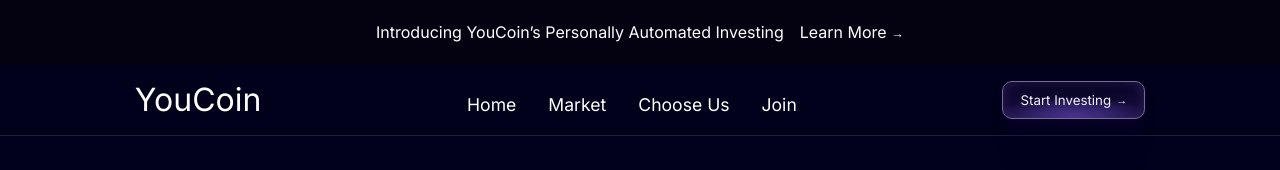
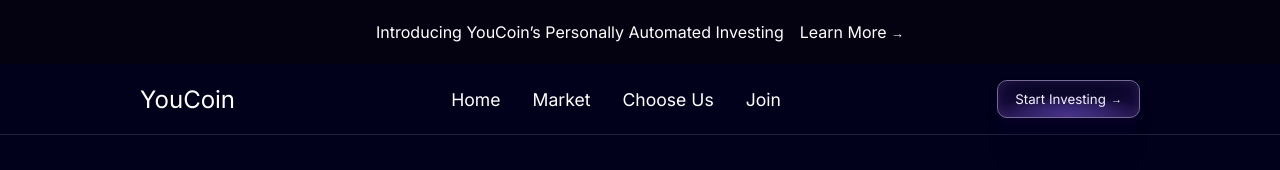
Before and after one commit to HeryRuiz/YouCoin-CryptoMarket, a React (Vite) app: page / in a window 1280 px wide. Shown: the top 170 px of the page. Built offline with nearby package versions, Linux system fonts and the light colour scheme; no server answers.

Commit message:
finished new nav

```diff
--- a/src/components/Nav.jsx
+++ b/src/components/Nav.jsx
@@ -15,7 +15,7 @@ function Nav() {
     sectionElement.scrollIntoView({ behavior: "smooth" });
   }
   const setArrowStyle = (arrow) => () => {
-    document.querySelector(`.${arrow}`).style.left = "5px";
+    document.querySelector(`.${arrow}`).style.left = "3px";
   };
   const resetArrowStyle = (arrow) => () => {
     document.querySelector(`.${arrow}`).style.left = "0px";
--- a/src/styles/Nav.css
+++ b/src/styles/Nav.css
@@ -16,12 +16,12 @@
     display: none;
   }
 }
-.nav__intro__learnmore{
+.nav__intro__learnmore {
   margin-left: 1rem;
   cursor: pointer;
 }
 .nav__intro__arrow {
-  font-size: .8rem;
+  font-size: 0.8rem;
   cursor: pointer;
   position: relative;
   left: 0;
@@ -48,19 +48,24 @@
 
 .navbar p {
   cursor: pointer;
-  font-size: 2rem;
+  font-size: 1.5rem;
 }
 
 .navbar ul {
   display: flex;
   gap: 2rem;
   list-style: none;
-
+  justify-content: center;
+  align-items: center;
   @media (max-width: 850px) {
     display: none;
   }
 }
-
+.navbar ul li{
+  display: flex;
+  align-items: center;
+  justify-content: center;
+}
 .navbar ul a {
   font-size: 1.1rem;
   transition: all 0s ease-in-out;
@@ -109,10 +114,10 @@
 .nav__button:hover {
   background-color: #513f96;
 }
-.nav__arrow{
+.nav__arrow {
   position: relative;
   left: 0;
-  font-size: .7rem;
+  font-size: 0.7rem;
   transition: all 0.3s ease-in-out;
 }
 .hamburger-menu {
```
